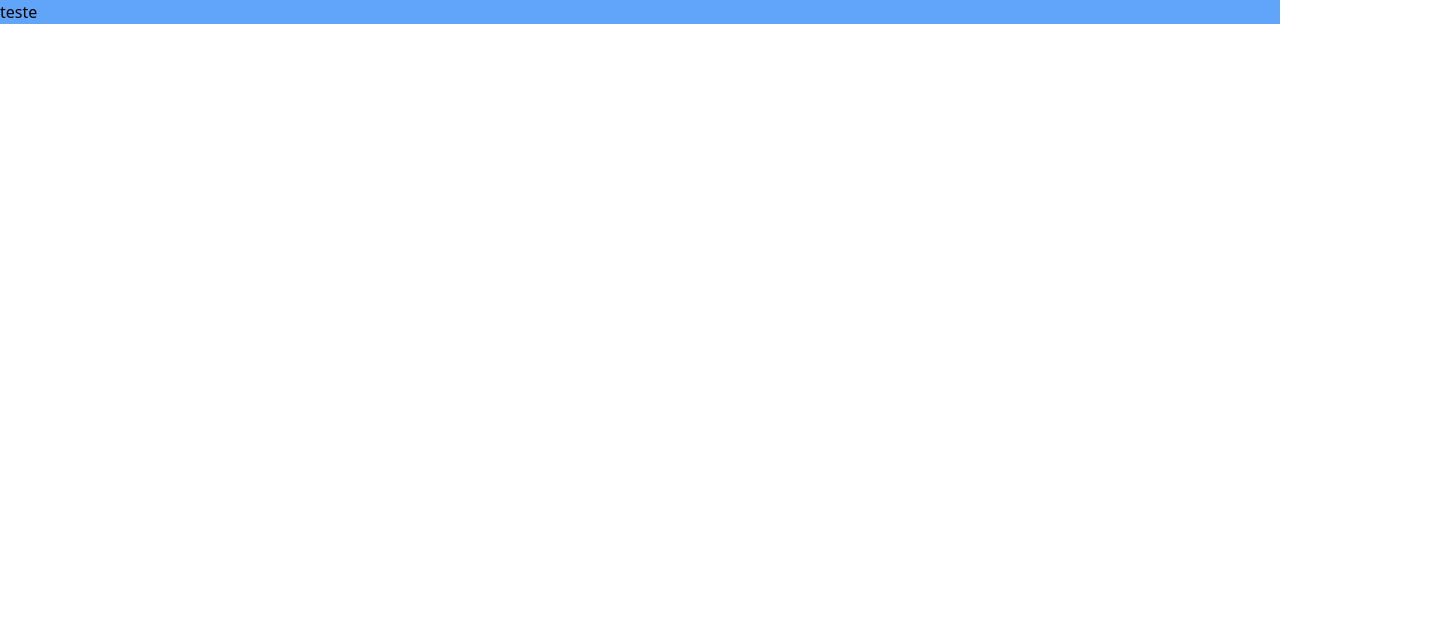
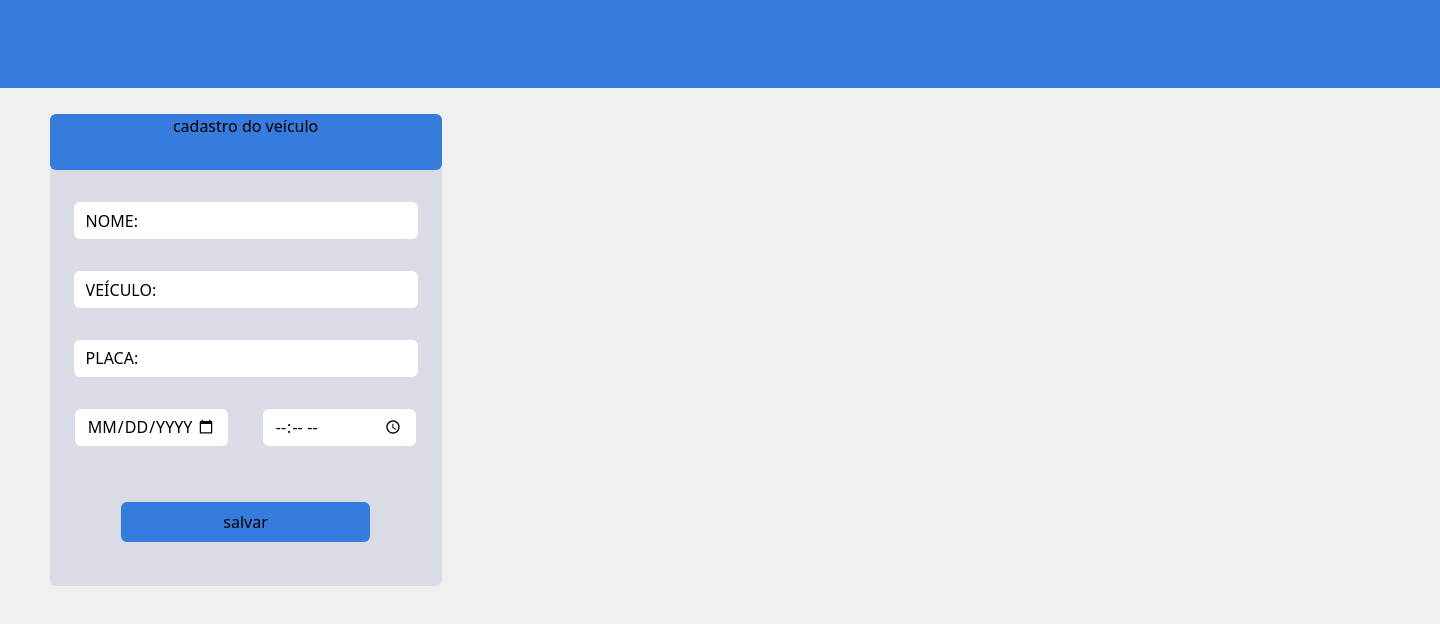
Before and after one commit to Senatec-Pelotas/estacionamento-front-temp, a website: page src/index.html in a window 1280 px wide. Shown: the whole page, 1440 px wide, since content can reach past the window. Drawn offline with Linux system fonts and the light colour scheme.

Commit message:
desenvolvendo a seção de cadastro

```diff
--- a/src/index.html
+++ b/src/index.html
@@ -6,15 +6,30 @@
     <title>Document</title>
     <link href="./output.css" rel="stylesheet" />
   </head>
-  <body>
-    <!--
-        No terminal:
-        npm i (na primeira vez após clonar o repositório)
+  <body class="bg-[#F0F0F0]">
+    <header class="w-[90rem] h-[5.5rem] bg-[#367cdd]"></header>
 
-        e toda vez que abrir o projeto no vscode:
-        npx tailwindcss -i ./src/input.css -o ./src/output.css --watch
+    <main>
+        <section class="flex flex-col mt-[1.65rem] w-[24.5rem] h-[29.5rem] ml-[3.10rem] bg-[#c8ccdc85] items-center rounded-[6px]">
 
-    -->
-    <p class="bg-blue-400">teste</p>
-  </body>
+            <h2 class=" bg-[#367cdd] w-[24.5rem] h-[3.5rem] text-center rounded-[6px]">cadastro do veículo</h2>
+
+            <form action="" class="flex flex-col ">
+
+                <input type="text" placeholder="nome:" class="mt-[2rem] pl-[0.75rem] uppercase placeholder-[#000] h-[2.30rem] w-[21.5rem] rounded-[6px]">
+
+                <input type="text" placeholder="veículo:" class="mt-[2rem] pl-[0.75rem] uppercase placeholder-[#000] h-[2.30rem] w-[21.5rem] rounded-[6px]">
+
+                <input type="text" placeholder="placa:" class="mt-[2rem] pl-[0.75rem] uppercase placeholder-[#000] h-[2.30rem] w-[21.5rem] rounded-[6px]">
+            </form>
+
+            <form action="" class="flex gap-[2.15rem]">
+                <input type="date" class="mt-[2rem] p-[0.75rem] uppercase placeholder-[#000] h-[2.30rem] w-[9.6rem] rounded-[6px]">
+
+                <input type="time" class="mt-[2rem] mb-[3.55rem] p-[0.75rem] uppercase placeholder-[#000] h-[2.30rem] w-[9.6rem] rounded-[6px]">
+            </form>
+
+            <button type="submit" class="bg-[#367cdd] w-[15.6rem] h-[2.5rem] mb-[1.85rem] rounded-[6px]">salvar</button>
+        </section>
+    </main>
 </html>
```
Also changed, not shown: src/output.css, 1 other file.
